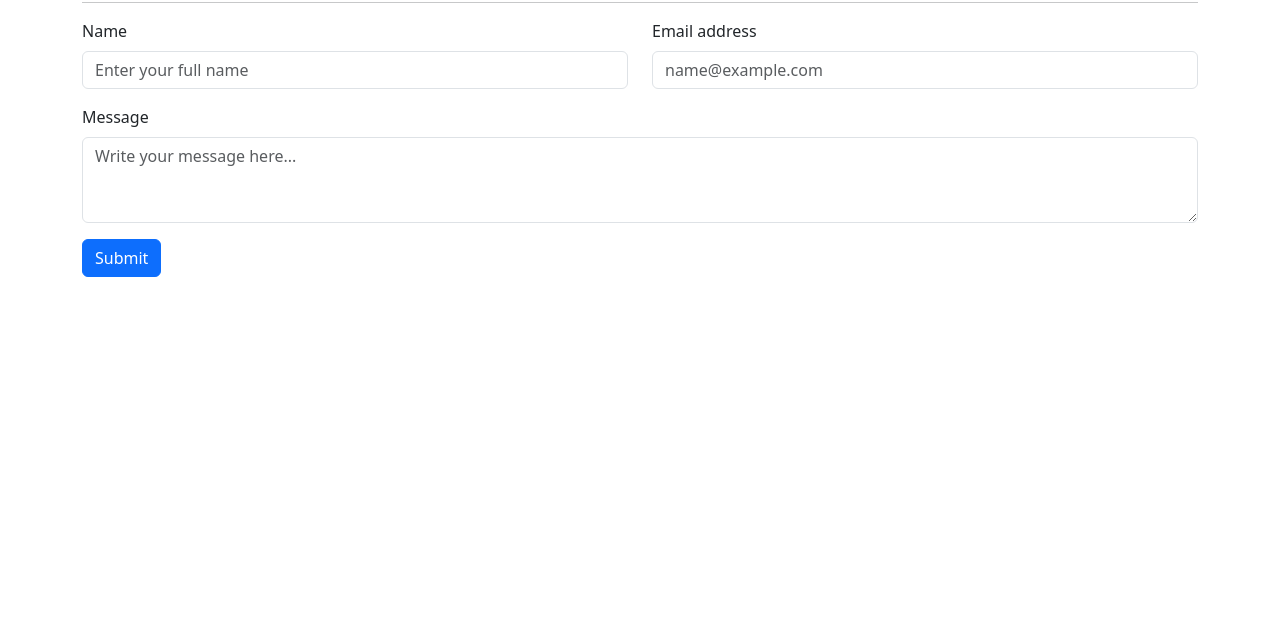
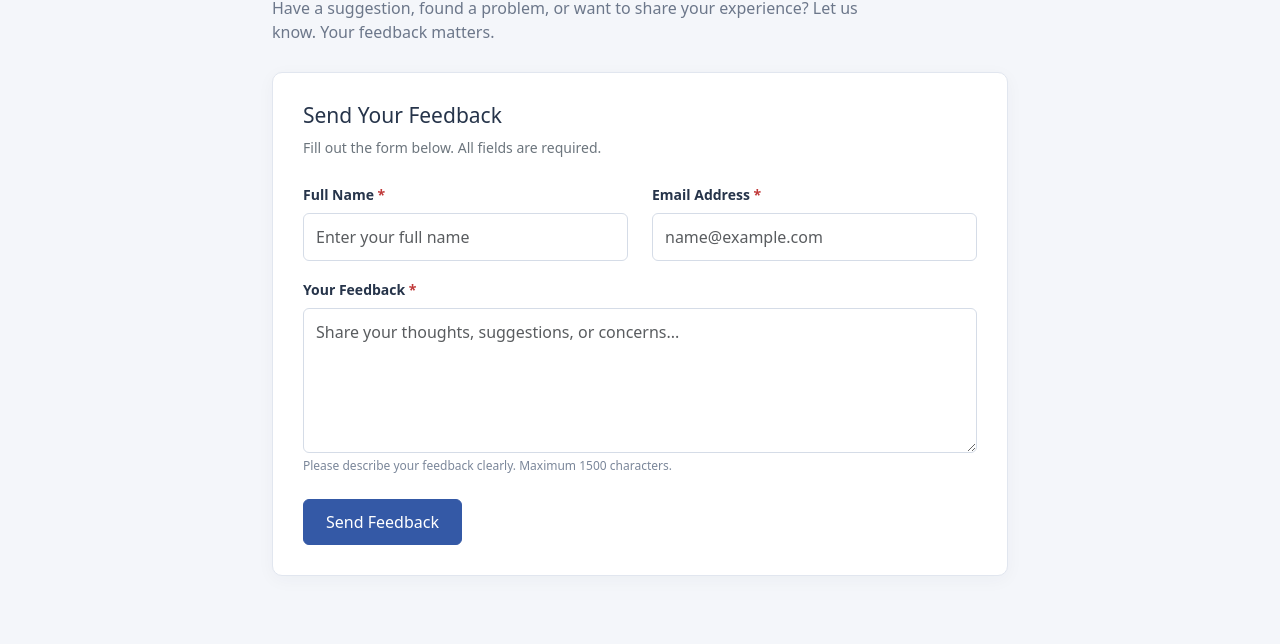
Before and after one commit to TwoThousand07/WEB_FRONTEND_4, a plain HTML site: page part2.html in a window 1280 px wide. Shown: the part 156-800 px from the top of the page. Drawn offline with nearby package versions, Linux system fonts and the light colour scheme.

Commit message:
changed part2

```diff
--- a/part2.html
+++ b/part2.html
@@ -1,10 +1,110 @@
+
 <!DOCTYPE html>
 <html lang="en">
 <head>
     <meta charset="UTF-8">
     <meta name="viewport" content="width=device-width, initial-scale=1.0">
-    <title>Part 2 - Bootstrap Forms</title>
+    <title>Part 2 - AITU Feedback Portal</title>
     <link href="https://cdn.jsdelivr.net/npm/bootstrap@5.3.0/dist/css/bootstrap.min.css" rel="stylesheet">
+
+    <style>
+        body {
+            background-color: #f4f6fa;
+            color: #26344a;
+        }
+
+        .feedback-container {
+            max-width: 760px;
+            margin: 48px auto;
+        }
+
+        .page-label {
+            margin-bottom: 10px;
+            color: #4569bd;
+            font-size: 12px;
+            font-weight: 700;
+            letter-spacing: 1px;
+            text-transform: uppercase;
+        }
+
+        .page-description {
+            max-width: 600px;
+            margin-top: 10px;
+            color: #6c778a;
+        }
+
+        .feedback-card {
+            margin-top: 28px;
+            padding: 30px;
+            border: 1px solid #e1e6ef;
+            border-radius: 10px;
+            background: #fff;
+            box-shadow: 0 4px 18px rgba(35, 53, 85, 0.04);
+        }
+
+        .feedback-card h2 {
+            margin-bottom: 8px;
+            font-size: 21px;
+        }
+
+        .form-label {
+            font-weight: 600;
+            font-size: 14px;
+        }
+
+        .form-control {
+            padding: 11px 12px;
+            border-color: #d5dce7;
+            border-radius: 6px;
+        }
+
+        .form-control:focus {
+            border-color: #6686d8;
+            box-shadow: 0 0 0 3px rgba(69, 105, 189, 0.12);
+        }
+
+        .form-text {
+            color: #7b879a;
+            font-size: 12px;
+        }
+
+        textarea.form-control {
+            min-height: 145px;
+            resize: vertical;
+        }
+
+        .btn-submit {
+            padding: 10px 22px;
+            background-color: #3459a6;
+            border-color: #3459a6;
+        }
+
+        .btn-submit:hover {
+            background-color: #294884;
+            border-color: #294884;
+        }
+
+        .required {
+            color: #c03939;
+        }
+
+        .page-footer {
+            margin-top: 18px;
+            color: #8791a2;
+            font-size: 12px;
+            text-align: center;
+        }
+
+        @media (max-width: 576px) {
+            .feedback-container {
+                margin: 30px auto;
+            }
+
+            .feedback-card {
+                padding: 20px;
+            }
+        }
+    </style>
 </head>
 <body>
     <nav class="navbar navbar-expand-lg navbar-dark bg-dark">
@@ -21,47 +121,146 @@
         </div>
     </nav>
 
-    <div class="container mt-5">
-        <h2>Part 2. Bootstrap Forms & Validation</h2>
-        <hr>
+    <main class="container feedback-container">
+        <h1 class="h2 fw-bold">AITU Feedback Portal</h1>
+
+        <p class="page-description">
+            Have a suggestion, found a problem, or want to share your experience?
+            Let us know. Your feedback matters.
+        </p>
+
+        <div class="feedback-card">
+            <h2>Send Your Feedback</h2>
+            <p class="text-secondary small mb-4">
+                Fill out the form below. All fields are required.
+            </p>
+
+            <div id="successMessage" class="alert alert-success d-none" role="status">
+                Thank you! Your feedback form has been completed successfully.
+            </div>
+
             <form class="needs-validation" novalidate>
                 <div class="row mb-3">
-                <div class="col-md-6">
-                    <label for="bsName" class="form-label">Name</label>
-                    <input type="text" class="form-control" id="bsName" placeholder="Enter your full name" required>
+                    <div class="col-md-6 mb-3 mb-md-0">
+                        <label for="bsName" class="form-label">
+                            Full Name <span class="required">*</span>
+                        </label>
+
+                        <input
+                            type="text"
+                            class="form-control"
+                            id="bsName"
+                            name="name"
+                            placeholder="Enter your full name"
+                            maxlength="50"
+                            autocomplete="name"
+                            required
+                        >
+
                         <div class="valid-feedback">Looks good!</div>
                         <div class="invalid-feedback">Please enter your name.</div>
                     </div>
+
                     <div class="col-md-6">
-                    <label for="bsEmail" class="form-label">Email address</label>
-                    <input type="email" class="form-control" id="bsEmail" placeholder="name@example.com" required>
+                        <label for="bsEmail" class="form-label">
+                            Email Address <span class="required">*</span>
+                        </label>
+
+                        <input
+                            type="email"
+                            class="form-control"
+                            id="bsEmail"
+                            name="email"
+                            placeholder="name@example.com"
+                            autocomplete="email"
+                            required
+                        >
+
                         <div class="valid-feedback">Looks good!</div>
-                    <div class="invalid-feedback">Please provide a valid email.</div>
+                        <div class="invalid-feedback">
+                            Please enter a valid email address.
                         </div>
                     </div>
-            <div class="mb-3">
-                <label for="bsMessage" class="form-label">Message</label>
-                <textarea class="form-control" id="bsMessage" rows="3" placeholder="Write your message here..." required></textarea>
-                <div class="invalid-feedback">Message cannot be empty.</div>
                 </div>
-            <button class="btn btn-primary" type="submit">Submit</button>
+
+                <div class="mb-4">
+                    <label for="bsMessage" class="form-label">
+                        Your Feedback <span class="required">*</span>
+                    </label>
+
+                    <textarea
+                        class="form-control"
+                        id="bsMessage"
+                        name="message"
+                        rows="5"
+                        maxlength="1500"
+                        placeholder="Share your thoughts, suggestions, or concerns..."
+                        required
+                    ></textarea>
+
+                    <div class="form-text">
+                        Please describe your feedback clearly. Maximum 1500 characters.
+                    </div>
+
+                    <div class="valid-feedback">Thank you for sharing your thoughts.</div>
+                    <div class="invalid-feedback">
+                        Please enter your feedback before submitting.
+                    </div>
+                </div>
+
+                <button class="btn btn-primary btn-submit" type="submit">
+                    Send Feedback
+                </button>
             </form>
         </div>
+    </main>
 
     <script>
         (() => {
-            'use strict'
-            const forms = document.querySelectorAll('.needs-validation')
-            Array.from(forms).forEach(form => {
+            'use strict';
+
+            const form = document.querySelector('.needs-validation');
+            const fields = form.querySelectorAll('input, textarea');
+            const successMessage = document.getElementById('successMessage');
+
+            function validateField(field) {
+                const valid = field.checkValidity();
+
+                field.classList.toggle('is-valid', valid);
+                field.classList.toggle('is-invalid', !valid);
+
+                return valid;
+            }
+
+            fields.forEach(field => {
+                field.addEventListener('input', () => {
+                    if (form.classList.contains('was-validated')) {
+                        validateField(field);
+                        successMessage.classList.add('d-none');
+                    }
+                });
+            });
+
             form.addEventListener('submit', event => {
-                    if (!form.checkValidity()) {
-                        event.preventDefault()
-                        event.stopPropagation()
+                event.preventDefault();
+
+                form.classList.add('was-validated');
+
+                let formIsValid = true;
+
+                fields.forEach(field => {
+                    if (!validateField(field)) {
+                        formIsValid = false;
                     }
-                    form.classList.add('was-validated')
-                }, false)
-            })
-        })()
+                });
+
+                if (formIsValid) {
+                    successMessage.classList.remove('d-none');
+                } else {
+                    successMessage.classList.add('d-none');
+                }
+            });
+        })();
     </script>
 </body>
 </html>
```
Lines whose indentation alone changed are shown as unchanged.
